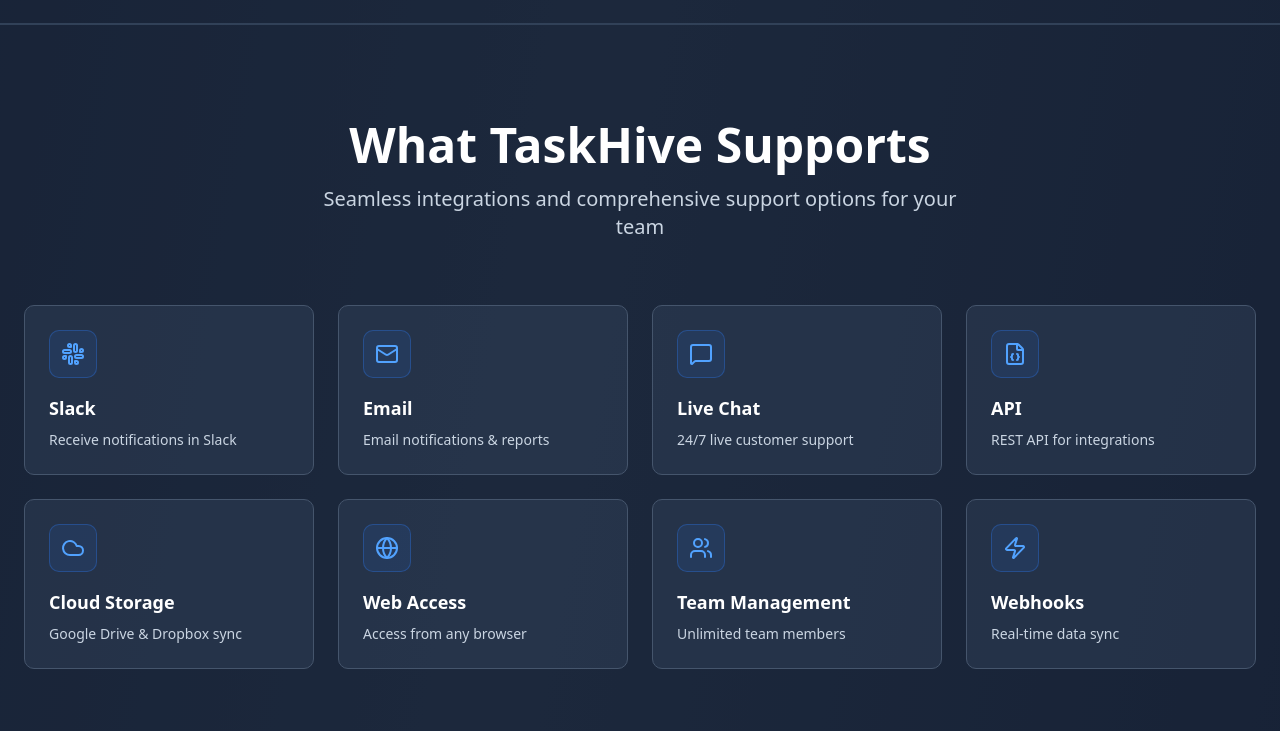
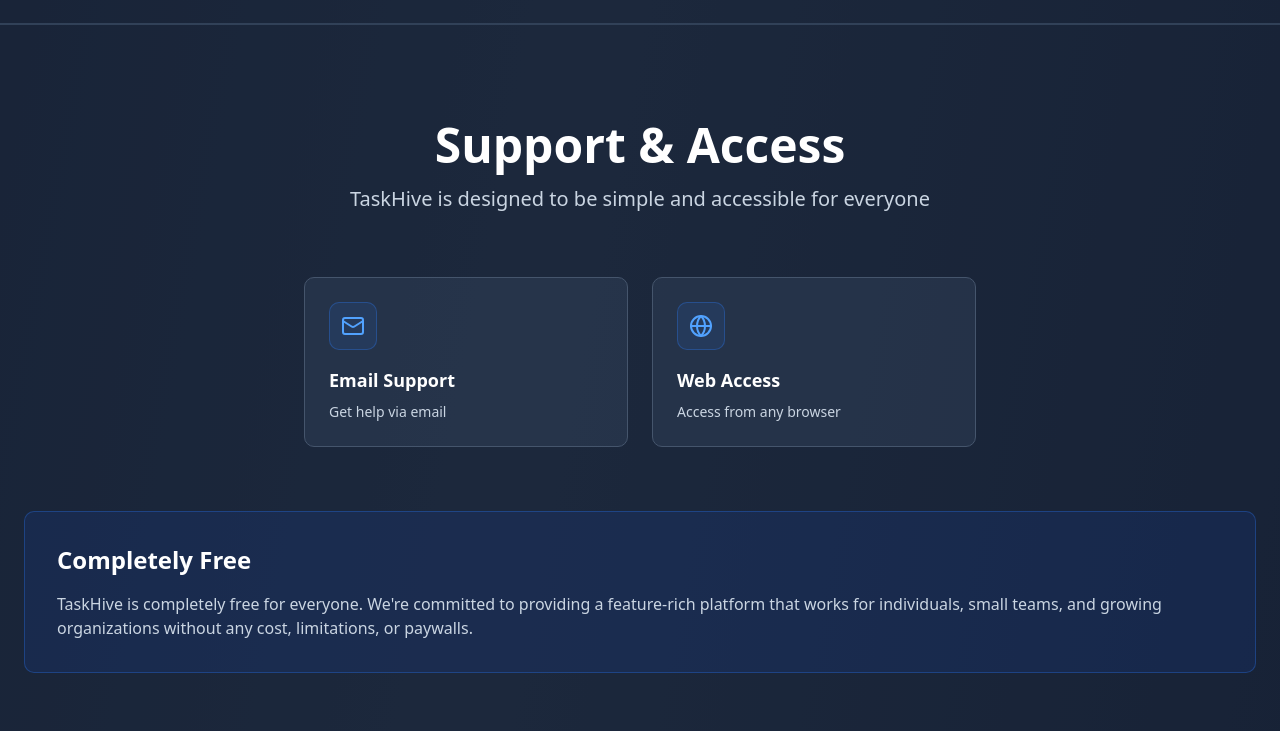
Before and after one commit to hammad-umt/taskhive, a Next.js app: page / in a window 1280 px wide. Shown: the part 3620-4351 px from the top of the page. Built offline with nearby package versions, Linux system fonts and the light colour scheme.

Commit message:
Simplify support section and update content
Reduced the number of support features to only 'Email Support' and 'Web Access', updated section headings and descriptions for clarity, and changed the community card to emphasize that TaskHive is completely free for everyone.

```diff
--- a/app/components/support-section.tsx
+++ b/app/components/support-section.tsx
@@ -1,14 +1,8 @@
 'use client';
 
 import {
-  Slack,
   Mail,
-  MessageSquare,
-  FileJson,
-  Cloud,
   Globe,
-  Users,
-  Zap
 } from 'lucide-react';
 
 interface SupportSectionProps {
@@ -16,15 +10,9 @@
 }
 
 export function SupportSection({ isDark = true }: SupportSectionProps) {
-  const integrations = [
-    { icon: Slack, name: 'Slack', desc: 'Receive notifications in Slack' },
-    { icon: Mail, name: 'Email', desc: 'Email notifications & reports' },
-    { icon: MessageSquare, name: 'Live Chat', desc: '24/7 live customer support' },
-    { icon: FileJson, name: 'API', desc: 'REST API for integrations' },
-    { icon: Cloud, name: 'Cloud Storage', desc: 'Google Drive & Dropbox sync' },
-    { icon: Globe, name: 'Web Access', desc: 'Access from any browser' },
-    { icon: Users, name: 'Team Management', desc: 'Unlimited team members' },
-    { icon: Zap, name: 'Webhooks', desc: 'Real-time data sync' }
+  const features = [
+    { icon: Mail, name: 'Email Support', desc: 'Get help via email' },
+    { icon: Globe, name: 'Web Access', desc: 'Access from any browser' }
   ];
 
   return (
@@ -32,15 +20,15 @@
       <div className="max-w-7xl mx-auto px-6">
         <div className="text-center mb-16">
           <h2 className={`text-4xl lg:text-5xl font-bold mb-4 ${isDark ? 'text-white' : 'text-gray-900'}`}>
-            What TaskHive Supports
+            Support & Access
           </h2>
           <p className={`text-xl max-w-2xl mx-auto ${isDark ? 'text-slate-300' : 'text-gray-600'}`}>
-            Seamless integrations and comprehensive support options for your team
+            TaskHive is designed to be simple and accessible for everyone
           </p>
         </div>
 
-        <div className="grid grid-cols-1 md:grid-cols-2 lg:grid-cols-4 gap-6">
-          {integrations.map((item, index) => (
+        <div className="grid grid-cols-1 md:grid-cols-2 gap-6 max-w-2xl mx-auto">
+          {features.map((item, index) => (
             <div
               key={index}
               className={`border p-6 rounded-lg transition duration-300 ${
@@ -71,9 +59,9 @@
             ? 'bg-blue-600/10 border-blue-500/30'
             : 'bg-blue-100 border-blue-300'
         }`}>
-          <h3 className={`text-2xl font-bold mb-4 ${isDark ? 'text-white' : 'text-gray-900'}`}>Community Driven</h3>
+          <h3 className={`text-2xl font-bold mb-4 ${isDark ? 'text-white' : 'text-gray-900'}`}>Completely Free</h3>
           <p className={isDark ? 'text-slate-300' : 'text-gray-700'}>
-            TaskHive is completely free and open to everyone. We&apos;re committed to providing a feature-rich platform
+            TaskHive is completely free for everyone. We&apos;re committed to providing a feature-rich platform
             that works for individuals, small teams, and growing organizations without any cost, limitations, or paywalls.
           </p>
         </div>
```
